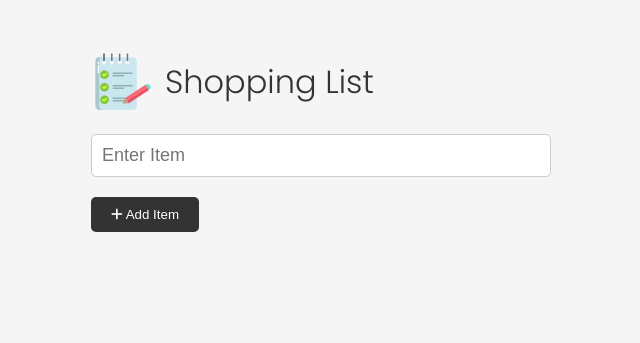
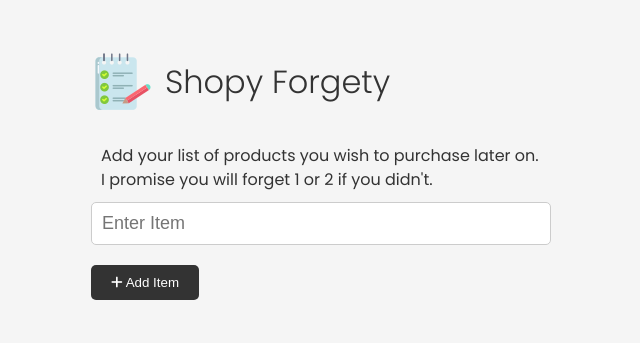
Before and after one commit to 10FCPRO/shopping-list, a plain HTML site: page index.html in a window 1280 px wide. Shown: the whole page, without its empty margins (319-959 px from the left). Drawn offline with Linux system fonts and the light colour scheme.

Commit message:
Edited description

```diff
--- a/index.html
+++ b/index.html
@@ -16,8 +16,12 @@
   <div class="container">
     <header>
       <img src="images/note.png" alt="" />
-      <h1>Shopping List</h1>
+      <h1>Shopy Forgety</h1>
     </header>
+    <div id="description">
+      <p>Add your list of products you wish to purchase later on.</p>
+      <p>I promise you will forget 1 or 2 if you didn't.</p>
+    </div>
     <form id="item-form">
       <div class="form-control">
         <input type="text" class="form-input" id="item-input" name="item" placeholder="Enter Item" />
--- a/style.css
+++ b/style.css
@@ -6,6 +6,9 @@
   margin: 0;
   padding: 0;
   box-sizing: border-box;
+}
+#description {
+  padding: 10px;
 }
 
 body {
```
